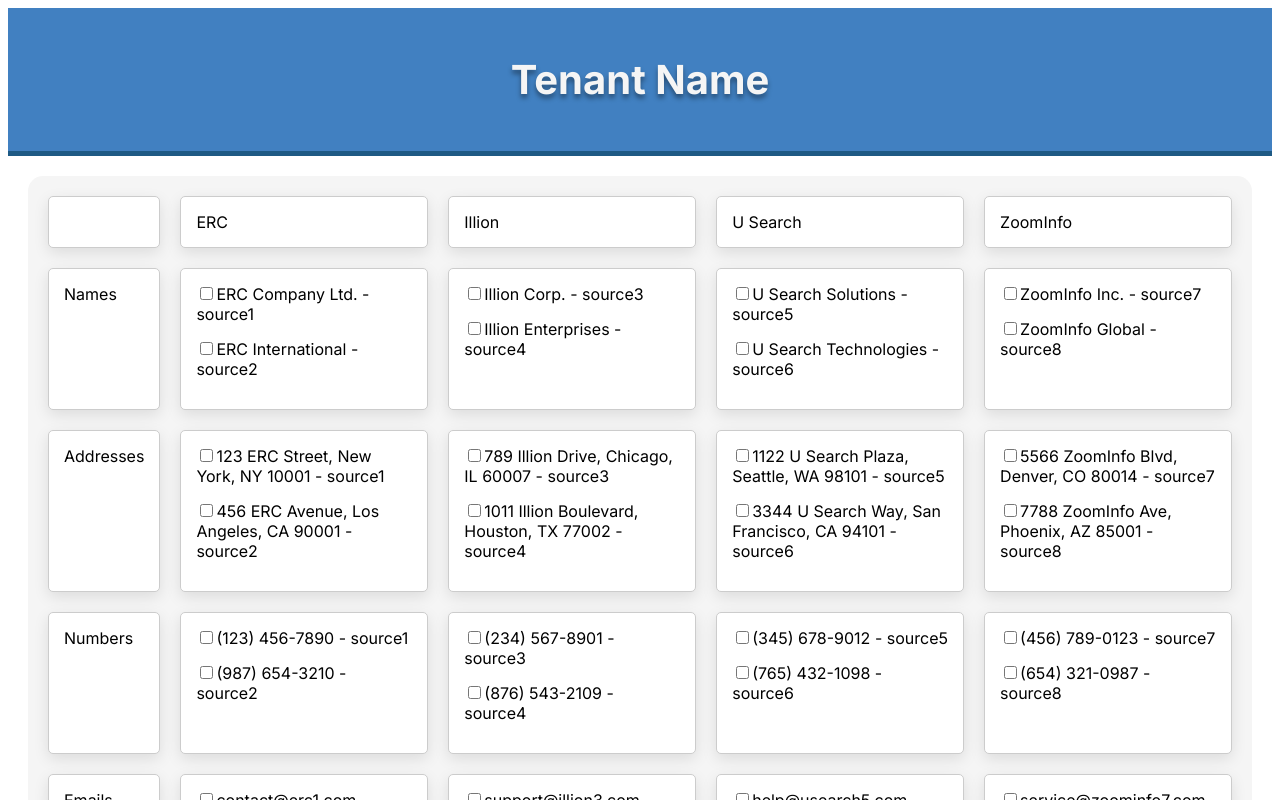
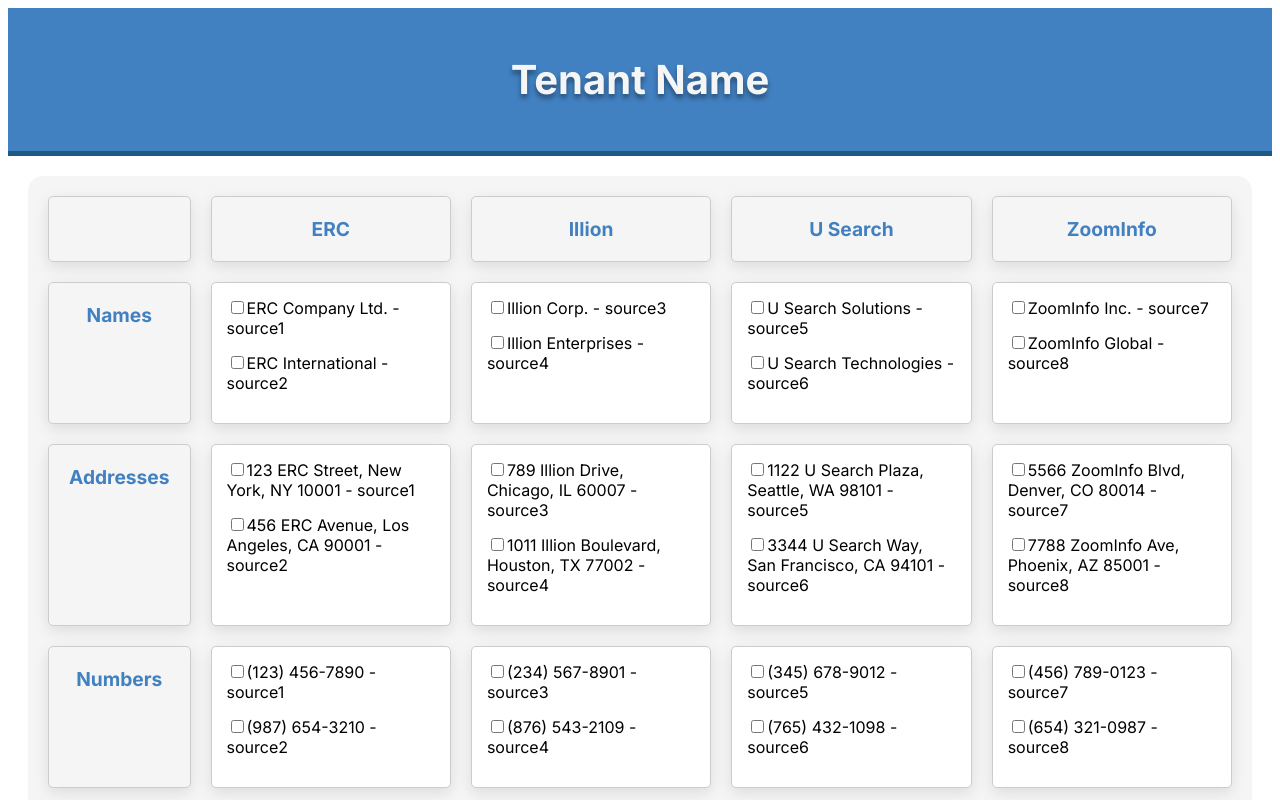
Before and after one commit to diegoallies/tenant-search, a Next.js app: page / in a window 1280 px wide. Shown: the top 800 px of the page. Built offline with nearby package versions, Linux system fonts and the light colour scheme.

Commit message:
latest update

```diff
--- a/app/globals.css
+++ b/app/globals.css
@@ -53,3 +53,25 @@
   padding: 0;
   margin: 0; /* Keep removing default margins */
 }
+
+
+.grid__row:first-child .grid__cell {
+  background-color:whitesmoke; /* background color similar to header */
+  color: #4180C1; /* white text */
+  font-size: 1.2em; /* bigger font size */
+  font-weight: bold; /* bold text */
+  text-align: center; /* center text alignment */
+  padding: 20px; /* increased padding */
+  border-radius: 5px; /* maintain border radius */
+}
+
+
+.grid__row .grid__cell:first-child {
+  background-color: whitesmoke; /* background color similar to header */
+  color: #4180C1; /* white text */
+  font-size: 1.2em; /* bigger font size */
+  font-weight: bold; /* bold text */
+  text-align: center; /* center text alignment */
+  padding: 20px; /* increased padding */
+  border-radius: 5px; /* maintain border radius */
+}
```
